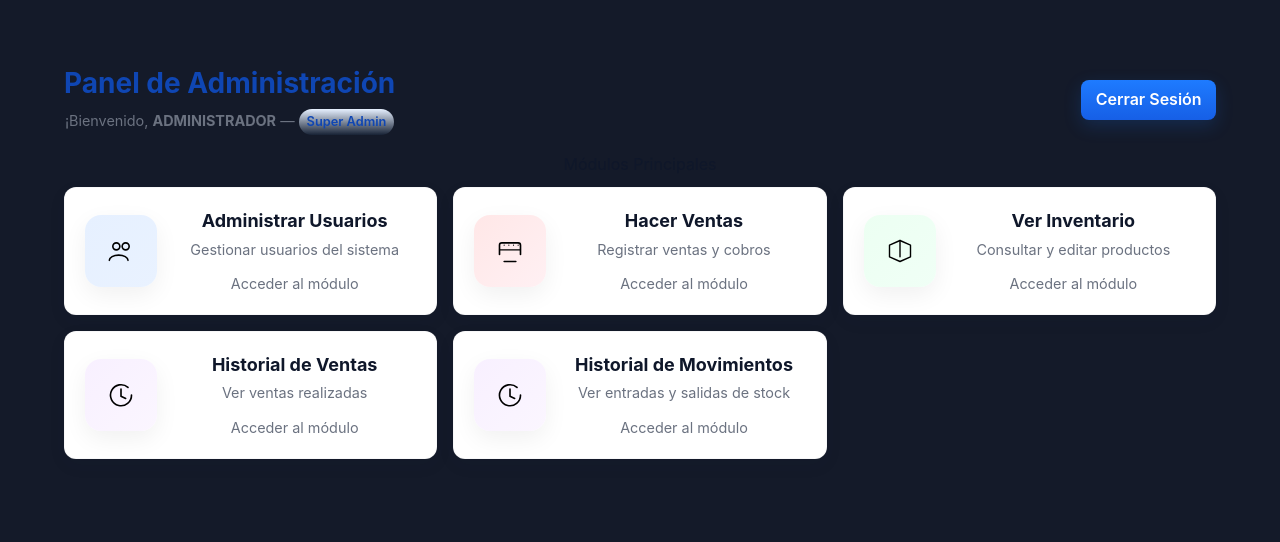
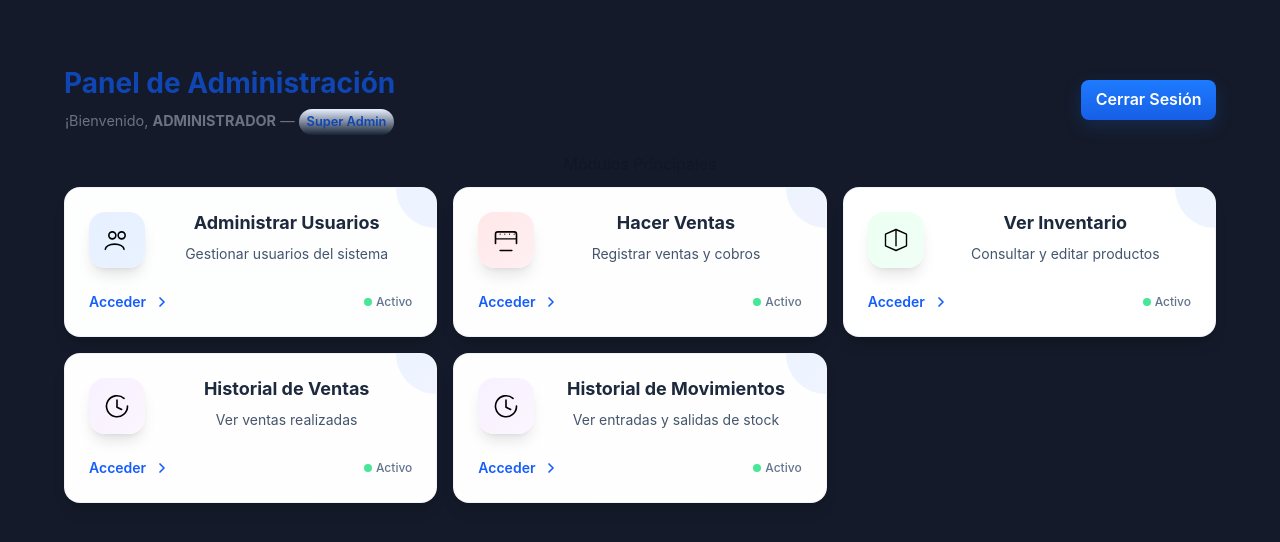
Before and after one commit to Nunu-DMG09/NunuMedic, a React app in the folder frontend/: page / in a window 1280 px wide. Shown: the top 542 px of the page. Built offline with nearby package versions, Linux system fonts and the light colour scheme; the HTML template or start-up script is replaced by a standard one.

Commit message:
refactor ModuleCard component with enhanced styling and hover effects

```diff
--- a/frontend/src/components/ModuleCard.jsx
+++ b/frontend/src/components/ModuleCard.jsx
@@ -1,27 +1,87 @@
 import React from 'react';
+import { Link } from 'react-router-dom';
 
 export default function ModuleCard({ title, subtitle, bg, icon, href, onClick }) {
-  return (
-    <article className="card" style={{ display: 'flex', gap: 16, alignItems: 'center', padding: 20 }}>
-      <div style={{
-        width: 72,
-        height: 72,
-        borderRadius: 16,
-        display: 'grid',
-        placeItems: 'center',
-        boxShadow: '0 8px 24px rgba(0,0,0,0.06)',
-        background: bg
-      }}>
-        {icon}
-      </div>
-      <div style={{ flex: 1 }}>
-        <h3 style={{ margin: 0, fontSize: 18, fontWeight: 700 }}>{title}</h3>
-        <p className="small-muted" style={{ margin: '6px 0 0' }}>{subtitle}</p>
-        <div style={{ marginTop: 12 }}>
-          {href ? <a href={href} className="small-muted">Acceder al módulo</a> :
-            <button className="btn btn-outline" onClick={onClick}>Acceder</button>}
+  const CardContent = () => (
+    <article className="group relative bg-white rounded-2xl shadow-lg border border-slate-200/50 p-6 h-full transition-all duration-300 hover:shadow-2xl hover:-translate-y-2 hover:scale-[1.02] cursor-pointer overflow-hidden">
+      {/* Decorative background gradient */}
+      <div className="absolute inset-0 bg-gradient-to-br opacity-5 group-hover:opacity-10 transition-opacity duration-300" style={{ background: bg || 'linear-gradient(135deg, #667eea 0%, #764ba2 100%)' }}></div>
+
+      {/* Animated corner decoration */}
+      <div className="absolute top-0 right-0 w-20 h-20 bg-gradient-to-br from-blue-100/50 to-indigo-100/50 rounded-full -translate-y-10 translate-x-10 group-hover:scale-125 transition-transform duration-500"></div>
+
+      <div className="relative flex flex-col h-full">
+        <div className="flex items-start gap-4 mb-6">
+          <div className="relative">
+            <div
+              className="w-14 h-14 rounded-2xl flex items-center justify-center shadow-lg group-hover:shadow-xl transition-all duration-300 group-hover:scale-110 group-hover:-rotate-3"
+              style={{ background: bg || 'linear-gradient(135deg, #667eea 0%, #764ba2 100%)' }}
+            >
+              <div className="text-white group-hover:scale-110 transition-transform duration-300">
+                {icon}
+              </div>
+            </div>
+            {/* Pulse animation */}
+            <div
+              className="absolute inset-0 rounded-2xl opacity-0 group-hover:opacity-20 group-hover:animate-ping transition-opacity duration-300"
+              style={{ background: bg || 'linear-gradient(135deg, #667eea 0%, #764ba2 100%)' }}
+            ></div>
+          </div>
+
+          <div className="flex-1">
+            <h3 className="text-lg font-bold text-slate-800 group-hover:text-blue-700 transition-colors duration-300 mb-2 leading-tight">
+              {title}
+            </h3>
+            <p className="text-slate-600 text-sm leading-relaxed group-hover:text-slate-700 transition-colors duration-300">
+              {subtitle}
+            </p>
+          </div>
         </div>
+
+        <div className="mt-auto">
+          <div className="flex items-center justify-between">
+            <div className="inline-flex items-center gap-2 text-blue-600 group-hover:text-blue-700 transition-colors duration-300 font-semibold text-sm">
+              <span>Acceder</span>
+              <svg
+                className="w-4 h-4 transform group-hover:translate-x-1 group-hover:scale-110 transition-all duration-300"
+                viewBox="0 0 24 24"
+                fill="none"
+              >
+                <path
+                  d="M9 18l6-6-6-6"
+                  stroke="currentColor"
+                  strokeWidth="2.5"
+                  strokeLinecap="round"
+                  strokeLinejoin="round"
+                />
+              </svg>
+            </div>
+
+            {/* Status indicator */}
+            <div className="flex items-center gap-1">
+              <div className="w-2 h-2 bg-green-400 rounded-full animate-pulse"></div>
+              <span className="text-xs text-slate-500 font-medium">Activo</span>
+            </div>
+          </div>
+        </div>
+
+        {/* Hover glow effect */}
+        <div className="absolute inset-0 rounded-2xl bg-gradient-to-r from-blue-400/0 via-blue-400/5 to-indigo-400/0 opacity-0 group-hover:opacity-100 transition-opacity duration-300 pointer-events-none"></div>
       </div>
     </article>
   );
+
+  if (href) {
+    return (
+      <Link to={href} className="block h-full focus:outline-none focus:ring-2 focus:ring-blue-500 focus:ring-offset-2 rounded-2xl">
+        <CardContent />
+      </Link>
+    );
+  }
+
+  return (
+    <div onClick={onClick} className="h-full focus:outline-none focus:ring-2 focus:ring-blue-500 focus:ring-offset-2 rounded-2xl">
+      <CardContent />
+    </div>
+  );
 }
```
